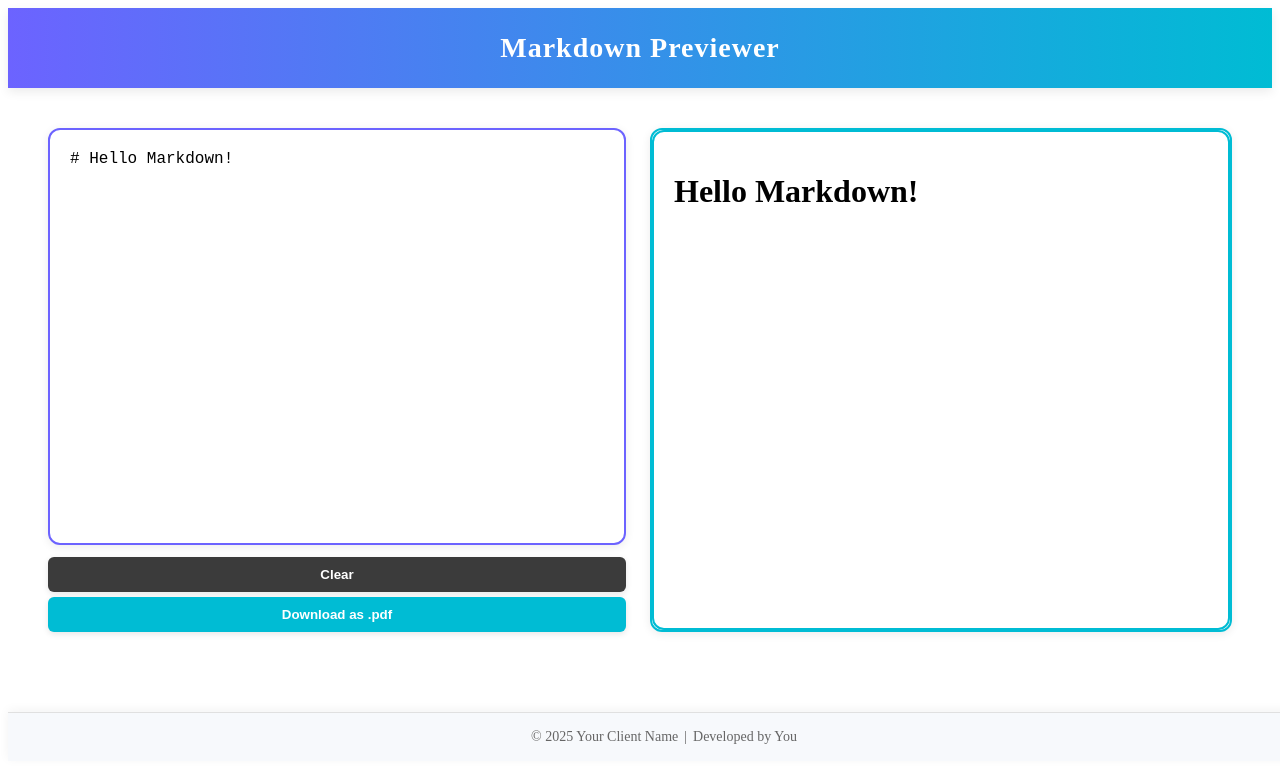
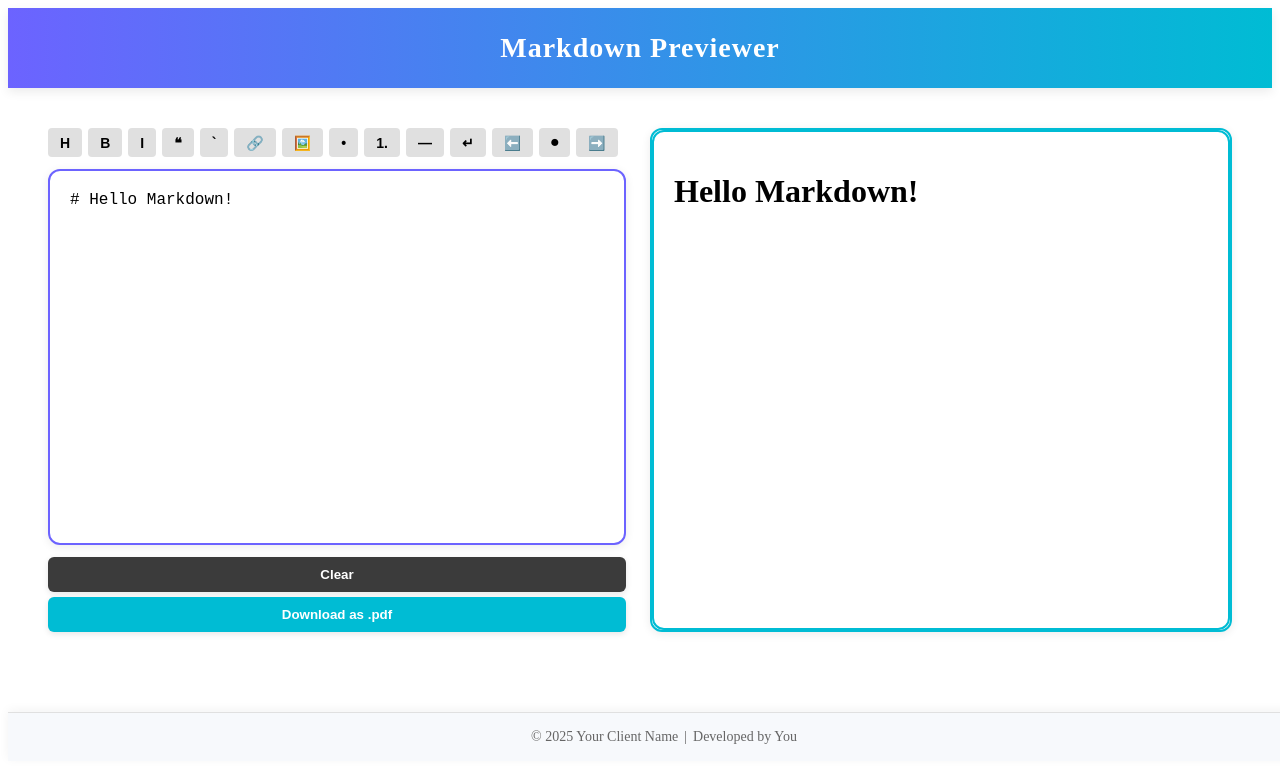
Before and after one commit to Waqar95/markdown-previewer, an Angular app: page / in a window 1280 px wide. Shown: the top 782 px of the page. Built offline with nearby package versions, Linux system fonts and the light colour scheme.

Commit message:
Added full Markdown toolbar with text alignment options

```diff
--- a/src/app/app.component.css
+++ b/src/app/app.component.css
@@ -160,3 +160,25 @@ textarea:focus {
   gap: 6px;
   flex-wrap: wrap;
 }
+
+.toolbar {
+  display: flex;
+  flex-wrap: wrap;
+  gap: 6px;
+  margin-bottom: 12px;
+}
+
+.toolbar-btn {
+  background-color: #e0e0e0;
+  border: none;
+  padding: 6px 12px;
+  border-radius: 4px;
+  cursor: pointer;
+  font-weight: bold;
+  font-size: 14px;
+  transition: background-color 0.2s ease;
+}
+
+.toolbar-btn:hover {
+  background-color: #cfd8dc;
+}
--- a/src/app/app.component.html
+++ b/src/app/app.component.html
@@ -6,6 +6,29 @@
 <!-- Main Layout -->
 <div class="container">
   <div class="editor-section">
+    <!-- Toolbar -->
+    <div class="toolbar">
+      <!-- Formatting -->
+      <button class="toolbar-btn" (click)="insertHeading()">H</button>
+      <button class="toolbar-btn" (click)="insertBold()">B</button>
+      <button class="toolbar-btn" (click)="insertItalic()">I</button>
+      <button class="toolbar-btn" (click)="insertQuote()">❝</button>
+      <button class="toolbar-btn" (click)="insertCode()">`</button>
+
+      <!-- Structure -->
+      <button class="toolbar-btn" (click)="insertLink()">🔗</button>
+      <button class="toolbar-btn" (click)="insertImage()">🖼️</button>
+      <button class="toolbar-btn" (click)="insertList()">•</button>
+      <button class="toolbar-btn" (click)="insertNumberedList()">1.</button>
+      <button class="toolbar-btn" (click)="insertLine()">―</button>
+      <button class="toolbar-btn" (click)="insertNewLine()">↵</button>
+
+      <!-- Alignment -->
+      <button class="toolbar-btn" (click)="alignLeft()">⬅️</button>
+      <button class="toolbar-btn" (click)="alignCenter()">⏺</button>
+      <button class="toolbar-btn" (click)="alignRight()">➡️</button>
+    </div>
+
     <textarea
       [(ngModel)]="markdownText"
       placeholder="Write your Markdown here..."
--- a/src/app/app.component.ts
+++ b/src/app/app.component.ts
@@ -36,4 +36,60 @@ export class AppComponent {
 
     html2pdf().set(opt).from(previewElement).save();
   }
+
+  insertHeading() {
+    this.markdownText += '\n# Heading\n';
+  }
+
+  insertBold() {
+    this.markdownText += '**bold**';
+  }
+
+  insertItalic() {
+    this.markdownText += '*italic*';
+  }
+
+  insertQuote() {
+    this.markdownText += '\n> quoted text\n';
+  }
+
+  insertCode() {
+    this.markdownText += '`code`';
+  }
+
+  insertLink() {
+    this.markdownText += '[title](https://example.com)';
+  }
+
+  insertImage() {
+    this.markdownText += '![alt text](https://via.placeholder.com/150)';
+  }
+
+  insertList() {
+    this.markdownText += '\n- item 1\n- item 2\n';
+  }
+
+  insertNumberedList() {
+    this.markdownText += '\n1. item 1\n2. item 2\n';
+  }
+
+  insertLine() {
+    this.markdownText += '\n---\n';
+  }
+
+  insertNewLine() {
+    this.markdownText += '\n';
+  }
+
+  alignLeft() {
+    this.markdownText += '\n<div align="left">\nYour text\n</div>\n';
+  }
+
+  alignCenter() {
+    this.markdownText += '\n<div align="center">\nYour text\n</div>\n';
+  }
+
+  alignRight() {
+    this.markdownText += '\n<div align="right">\nYour text\n</div>\n';
+  }
 }
```
